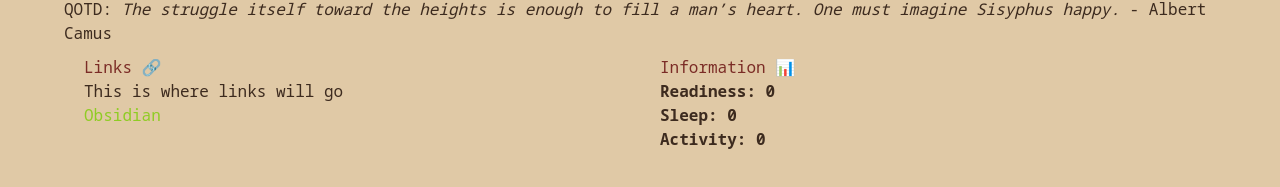
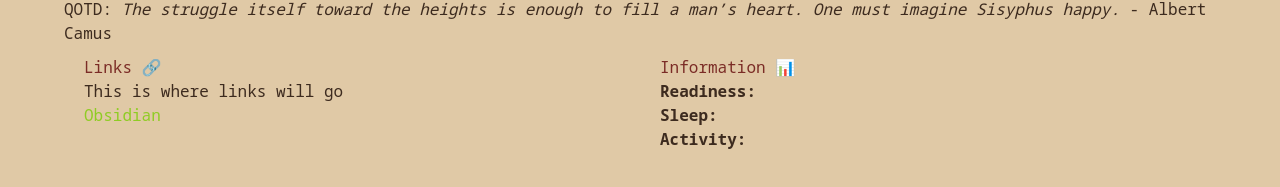
Before and after one commit to HudsonFinn/finlayhu, a React (Vite) app: page /new-tab in a window 1280 px wide. Shown: the part 119-306 px from the top of the page. Built offline with nearby package versions, Linux system fonts and the light colour scheme; no server answers.

Commit message:
Add full oura types

```diff
--- a/src/components/OuraData/OuraData.tsx
+++ b/src/components/OuraData/OuraData.tsx
@@ -1,21 +1,93 @@
 import { useEffect, useState } from 'react';
 
+type ReadinessContributors = {
+	activity_balance: number;
+	body_temperature: number;
+	hrv_balance: number;
+	previous_day_activity: number;
+	previous_night: number;
+	recovery_index: number;
+	resting_heart_rate: number;
+	sleep_balance: number;
+	sleep_regularity: number;
+};
+
 type ReadinessData = {
+	id: string;
+	contributors: ReadinessContributors;
+	day: string;
 	score: number;
+	temperature_deviation: number;
+	temperature_trend_deviation: number;
+	timestamp: string;
+};
+
+type SleepContributors = {
+	deep_sleep: number;
+	efficiency: number;
+	latency: number;
+	rem_sleep: number;
+	restfulness: number;
+	timing: number;
+	total_sleep: number;
 };
 
 type SleepData = {
+	id: string;
+	contributors: SleepContributors;
+	day: string;
 	score: number;
+	timestamp: string;
+};
+
+type ActivityContributors = {
+	meet_daily_targets: number;
+	move_every_hour: number;
+	recovery_time: number;
+	stay_active: number;
+	training_frequency: number;
+	training_volume: number;
+};
+
+type MetData = {
+	interval: number;
+	items: number[];
+	timestamp: string;
 };
 
 type ActivityData = {
+	id: string;
+	active_calories: number;
+	average_met_minutes: number;
+	class_5_min: string;
+	contributors: ActivityContributors;
+	day: string;
+	equivalent_walking_distance: number;
+	high_activity_met_minutes: number;
+	high_activity_time: number;
+	inactivity_alerts: number;
+	low_activity_met_minutes: number;
+	low_activity_time: number;
+	medium_activity_met_minutes: number;
+	medium_activity_time: number;
+	met: MetData;
+	meters_to_target: number;
+	non_wear_time: number;
+	resting_time: number;
 	score: number;
+	sedentary_met_minutes: number;
+	sedentary_time: number;
+	steps: number;
+	target_calories: number;
+	target_meters: number;
+	timestamp: string;
+	total_calories: number;
 };
 
 type OuraData = {
-	readiness: ReadinessData;
-	sleep: SleepData;
-	activity: ActivityData;
+	readiness: ReadinessData | null;
+	sleep: SleepData | null;
+	activity: ActivityData | null;
 };
 
 type OuraResponse = {
@@ -23,12 +95,15 @@ type OuraResponse = {
 	data: {
 		readiness: {
 			data: ReadinessData[];
+			next_token: string | null;
 		};
 		sleep: {
 			data: SleepData[];
+			next_token: string | null;
 		};
 		activity: {
 			data: ActivityData[];
+			next_token: string | null;
 		};
 	};
 };
@@ -53,17 +128,17 @@ const OuraData = () => {
 		getData().catch((e: unknown) => {
 			console.log(`Error getting Oura data ${String(e)}`);
 			setData({
-				readiness: { score: 0 },
-				sleep: { score: 0 },
-				activity: { score: 0 },
+				readiness: null,
+				sleep: null,
+				activity: null,
 			});
 		});
 	}, []);
 	return (
 		<div>
-			<p className="font-bold">Readiness: {data?.readiness.score}</p>
-			<p className="font-bold">Sleep: {data?.sleep.score}</p>
-			<p className="font-bold">Activity: {data?.activity.score}</p>
+			<p className="font-bold">Readiness: {data?.readiness?.score}</p>
+			<p className="font-bold">Sleep: {data?.sleep?.score}</p>
+			<p className="font-bold">Activity: {data?.activity?.score}</p>
 		</div>
 	);
 };
```
